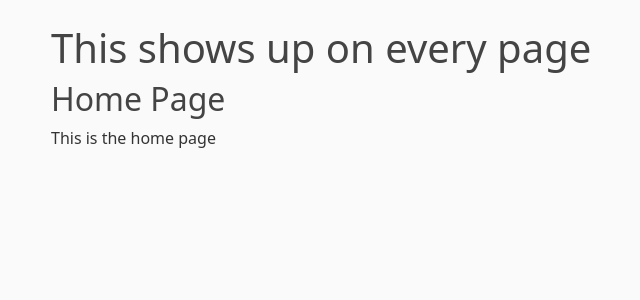
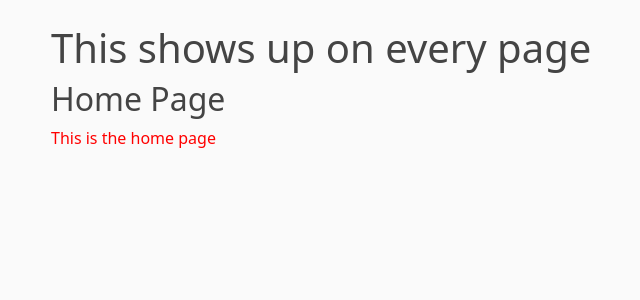
Before and after one commit to adespinosa14/First_Web_App, a Flask app: page / in a window 1280 px wide. Shown: the part 56-356 px from the top of the page, without its empty margins (31-671 px from the left). Run offline with Flask 3, Linux system fonts and the light colour scheme.

Commit message:
Test Webhook Automation

```diff
--- a/static/main.css
+++ b/static/main.css
@@ -1,6 +1,6 @@
 body {
   background: #fafafa;
-  color: #333333;
+  color: #ff0000;
   margin-top: 5rem;
 }
 
```
